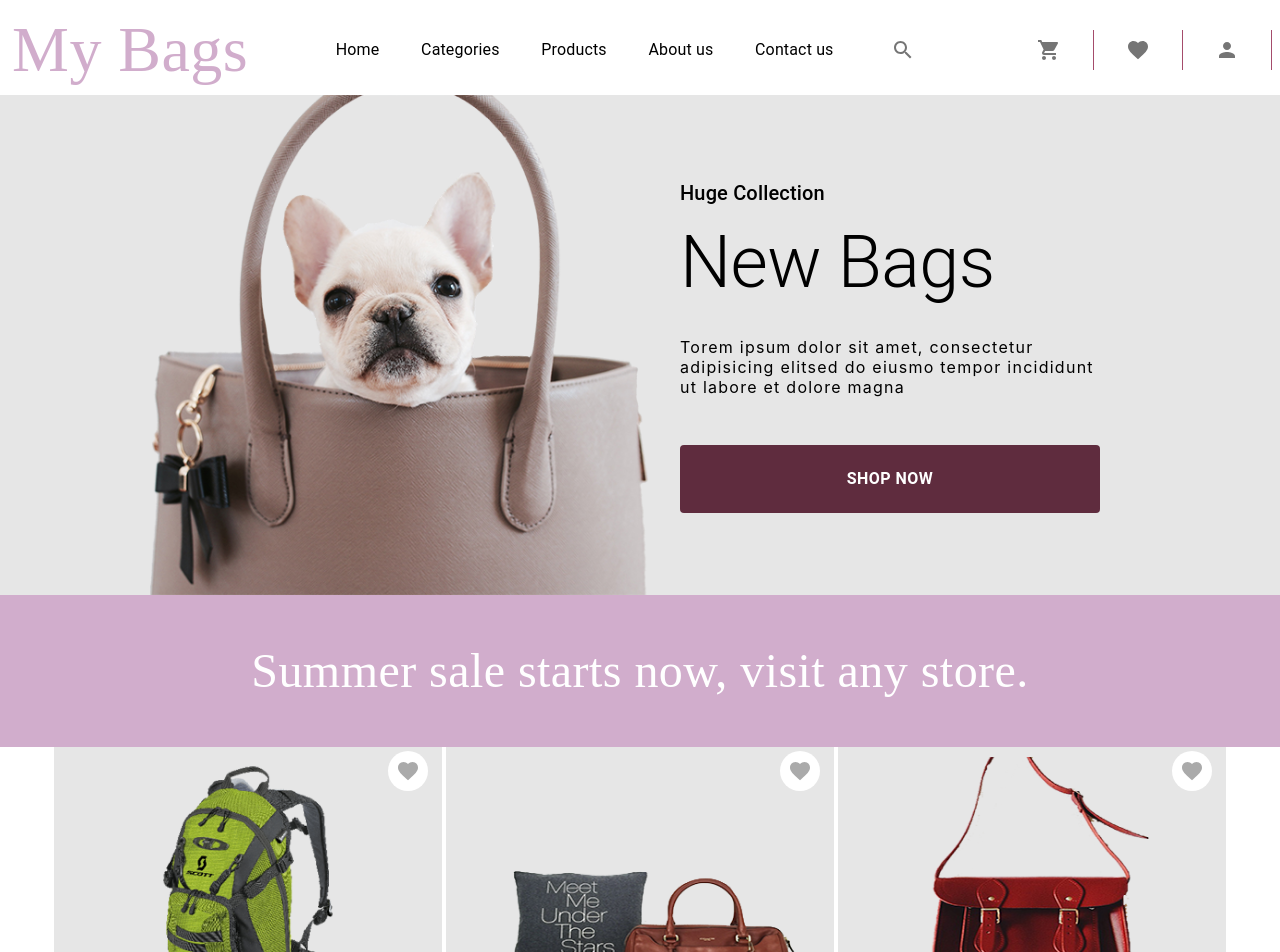
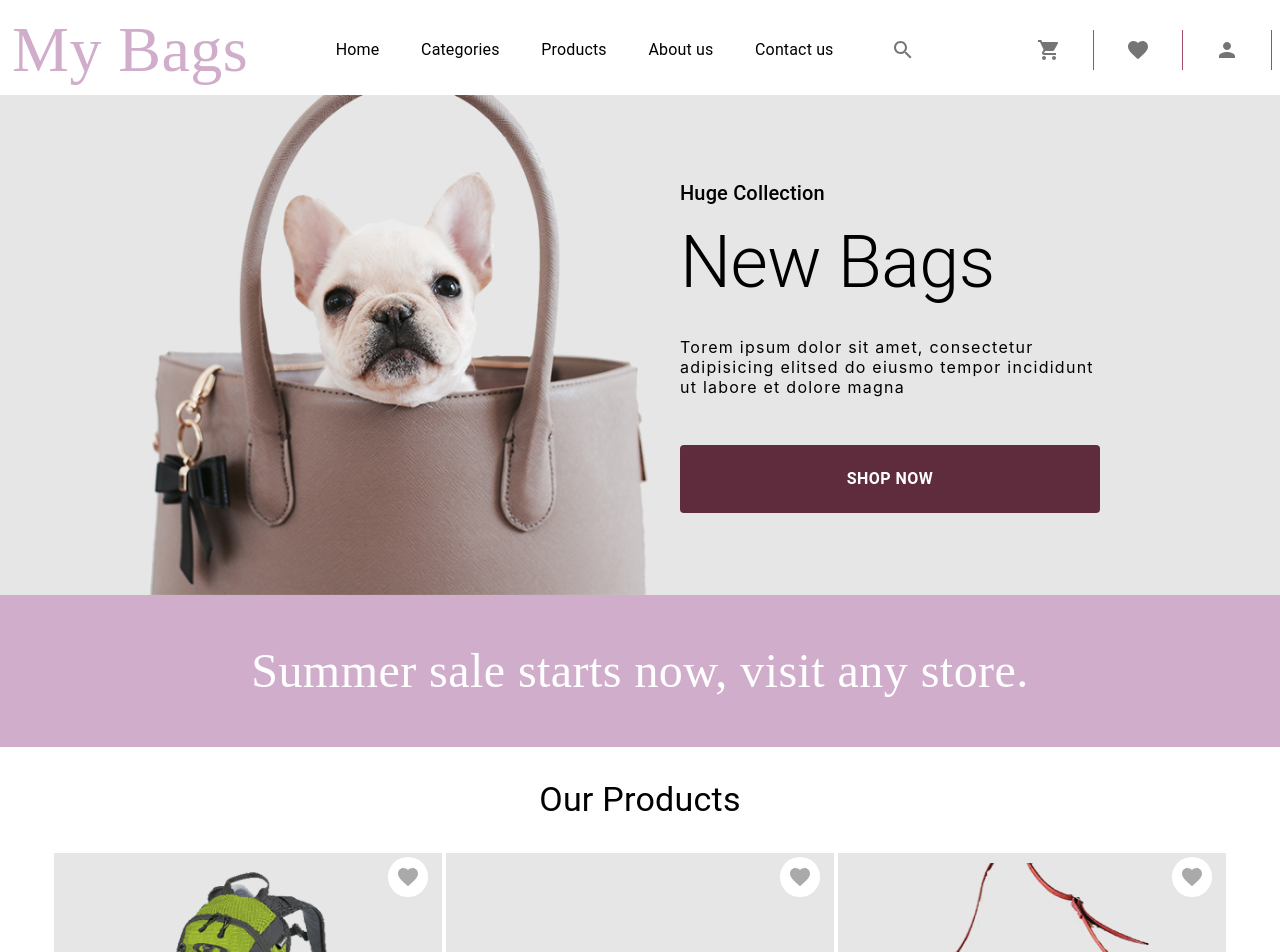
Before and after one commit to muhammad-jiku/jikmunn-mui-demo, a React (Create React App) app: page / in a window 1280 px wide. Shown: the top 952 px of the page. Built offline with nearby package versions, Linux system fonts and the light colour scheme.

Commit message:
products headline

```diff
--- a/src/components/Home/index.js
+++ b/src/components/Home/index.js
@@ -1,5 +1,5 @@
-import { Container, Stack } from '@mui/material';
 import React from 'react';
+import { Box, Container, Stack, Typography } from '@mui/material';
 import Banner from '../Banner';
 import Footer from '../Footer';
 import Navbar from '../Navbar';
@@ -19,6 +19,15 @@ const Home = () => {
         <Navbar />
         <Banner />
         <Promotions />
+        <Box
+          display="flex"
+          justifyContent="center"
+          sx={{
+            p: 4,
+          }}
+        >
+          <Typography variant="h4">Our Products</Typography>
+        </Box>
         <Products />
         <Footer />
       </Stack>
```
